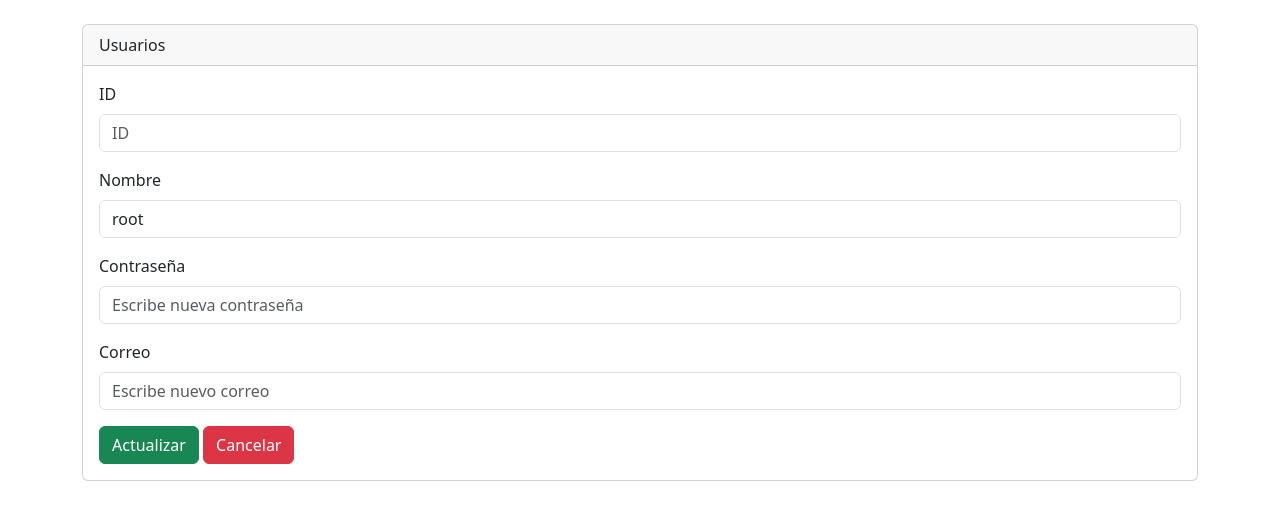
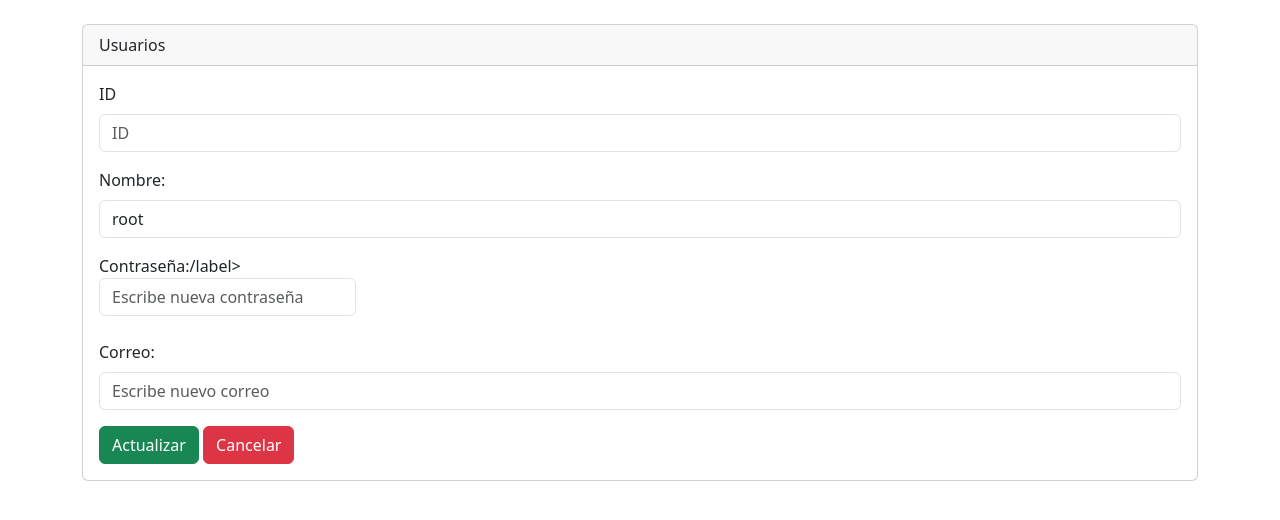
Before and after one commit to Eduardoo05/php-App-register, a PHP site: page /practicos/secciones/usuarios/editar.php in a window 1280 px wide. Shown: the part 56-576 px from the top of the page. Run offline with PHP 8.4, Linux system fonts and the light colour scheme; data that the repository does not hold is empty.

Commit message:
se actualizaron datos

```diff
--- a/secciones/usuarios/editar.php
+++ b/secciones/usuarios/editar.php
@@ -76,7 +76,7 @@
             </div>
 
             <div class="mb-3">
-                <label for="usuario" class="form-label">Nombre</label>
+                <label for="usuario" class="form-label">Nombre:</label>
                 <input
                     type="text"
                     class="form-control"
@@ -90,7 +90,7 @@
             </div>
 
             <div class="mb-3">
-                <label for="" class="form-label">Contraseña</label>
+                <label for="" class="form-label">Contraseña:/label>
                 <input
                     type="text"
                     class="form-control"
@@ -104,7 +104,7 @@
             </div>
 
             <div class="mb-3">
-                <label for="" class="form-label">Correo</label>
+                <label for="" class="form-label">Correo:</label>
                 <input
                     type="text"
                     class="form-control"
```
